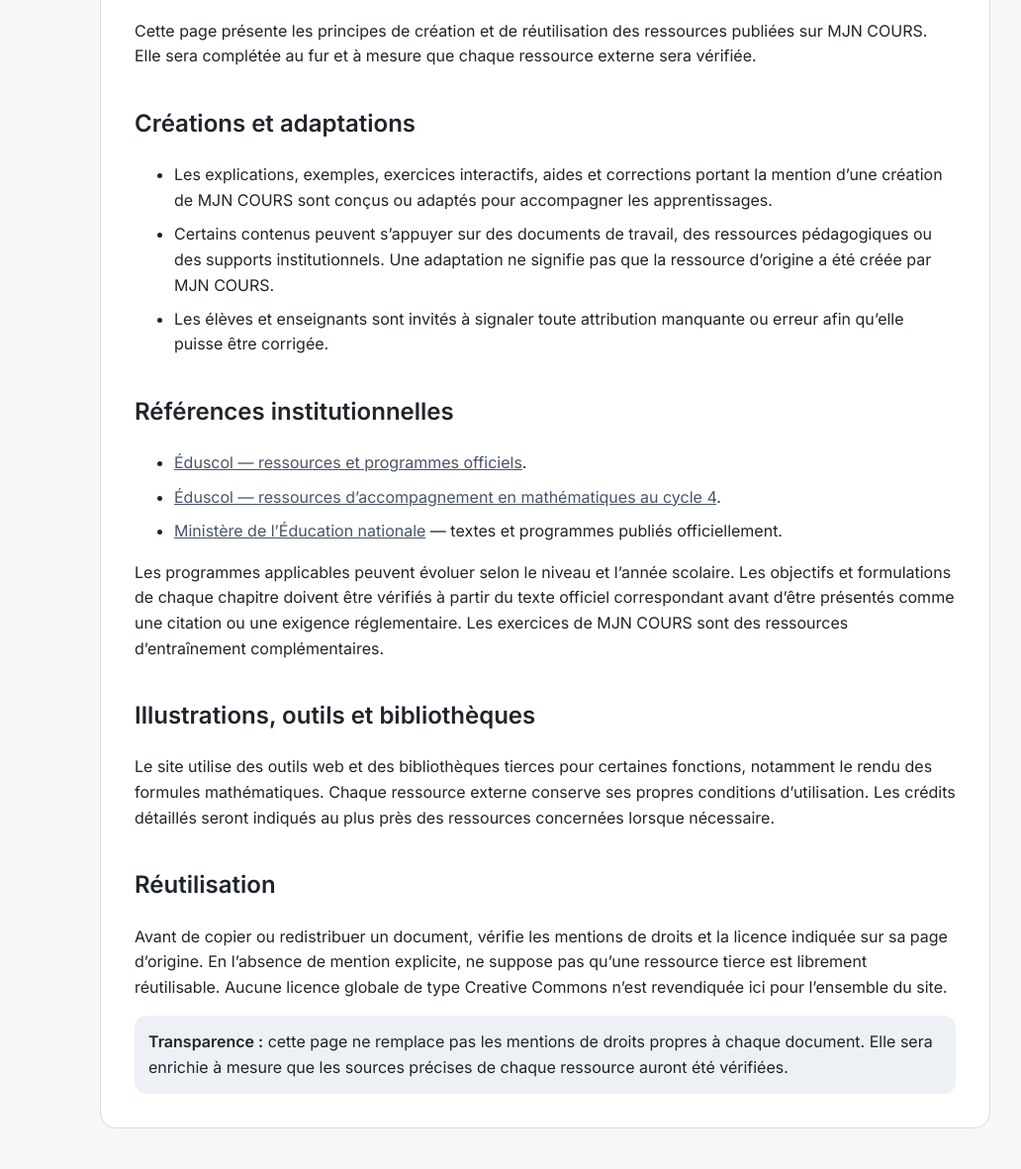
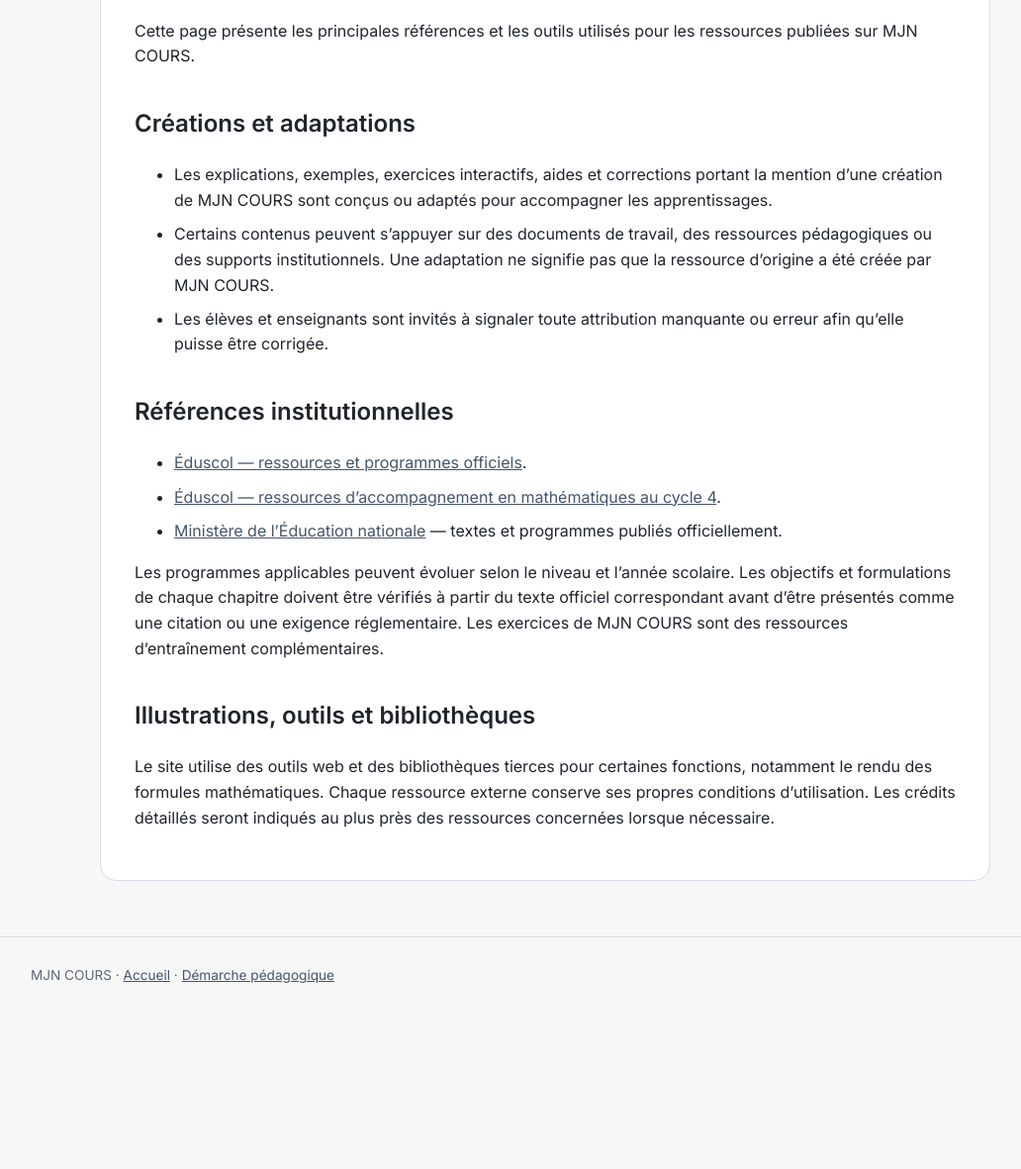
Before and after one commit to MathsavecEl/COURS-MJN, a plain HTML site: page sources.html in a window 1280 px wide. Shown: the part 279-1460 px from the top of the page at 99% size, without its empty margins (89-1121 px from the left). After the commit the page ends 1316 px from the top, so only its background shows below. Drawn offline with Linux system fonts and the light colour scheme.

Commit message:
Simplifier la page Sources et crédits

```diff
--- a/sources.html
+++ b/sources.html
@@ -2,13 +2,13 @@
 <html lang="fr">
 <head>
 <meta charset="utf-8"><meta name="viewport" content="width=device-width,initial-scale=1">
-<meta name="theme-color" content="#176b55"><meta name="description" content="Sources, crédits et conditions de réutilisation des ressources de MJN COURS.">
+<meta name="theme-color" content="#176b55"><meta name="description" content="Sources et crédits des ressources de MJN COURS.">
 <title>Sources et crédits · MJN COURS</title><link rel="stylesheet" href="style.css?v=23">
 <style>.page-info{max-width:900px;margin:28px auto 56px;padding:clamp(18px,4vw,34px);background:var(--surface);border:1px solid var(--bord);border-radius:var(--rayon)}.page-info h2{margin-top:1.5em}.page-info li{margin:.55em 0}.note-info{padding:14px;border-radius:12px;background:var(--accent-doux)}</style>
 </head><body>
 <nav class="barre-haute"><a class="identite" href="./"><span class="logo-pi">π</span><span><strong>MJN COURS</strong><small>Les maths, un pas à la fois !</small></span></a><div class="liens-haut"><a href="./">⌂ <span>Accueil</span></a><a href="pedagogie.html">ⓘ <span>Démarche pédagogique</span></a></div></nav>
 <main class="conteneur page-info"><a href="./" style="display:inline-block;margin-bottom:16px">← Retour à l’accueil</a><h1>Sources et crédits</h1>
-<p>Cette page présente les principes de création et de réutilisation des ressources publiées sur MJN COURS. Elle sera complétée au fur et à mesure que chaque ressource externe sera vérifiée.</p>
+<p>Cette page présente les principales références et les outils utilisés pour les ressources publiées sur MJN COURS.</p>
 <h2>Créations et adaptations</h2><ul>
 <li>Les explications, exemples, exercices interactifs, aides et corrections portant la mention d’une création de MJN COURS sont conçus ou adaptés pour accompagner les apprentissages.</li>
 <li>Certains contenus peuvent s’appuyer sur des documents de travail, des ressources pédagogiques ou des supports institutionnels. Une adaptation ne signifie pas que la ressource d’origine a été créée par MJN COURS.</li>
@@ -19,6 +19,5 @@
 <li><a href="https://www.education.gouv.fr/" target="_blank" rel="noopener noreferrer">Ministère de l’Éducation nationale</a> — textes et programmes publiés officiellement.</li></ul>
 <p>Les programmes applicables peuvent évoluer selon le niveau et l’année scolaire. Les objectifs et formulations de chaque chapitre doivent être vérifiés à partir du texte officiel correspondant avant d’être présentés comme une citation ou une exigence réglementaire. Les exercices de MJN COURS sont des ressources d’entraînement complémentaires.</p>
 <h2>Illustrations, outils et bibliothèques</h2><p>Le site utilise des outils web et des bibliothèques tierces pour certaines fonctions, notamment le rendu des formules mathématiques. Chaque ressource externe conserve ses propres conditions d’utilisation. Les crédits détaillés seront indiqués au plus près des ressources concernées lorsque nécessaire.</p>
-<h2>Réutilisation</h2><p>Avant de copier ou redistribuer un document, vérifie les mentions de droits et la licence indiquée sur sa page d’origine. En l’absence de mention explicite, ne suppose pas qu’une ressource tierce est librement réutilisable. Aucune licence globale de type Creative Commons n’est revendiquée ici pour l’ensemble du site.</p>
-<div class="note-info"><strong>Transparence :</strong> cette page ne remplace pas les mentions de droits propres à chaque document. Elle sera enrichie à mesure que les sources précises de chaque ressource auront été vérifiées.</div>
+
 </main><footer><div class="conteneur">MJN COURS · <a href="./">Accueil</a> · <a href="pedagogie.html">Démarche pédagogique</a></div></footer></body></html>
```
